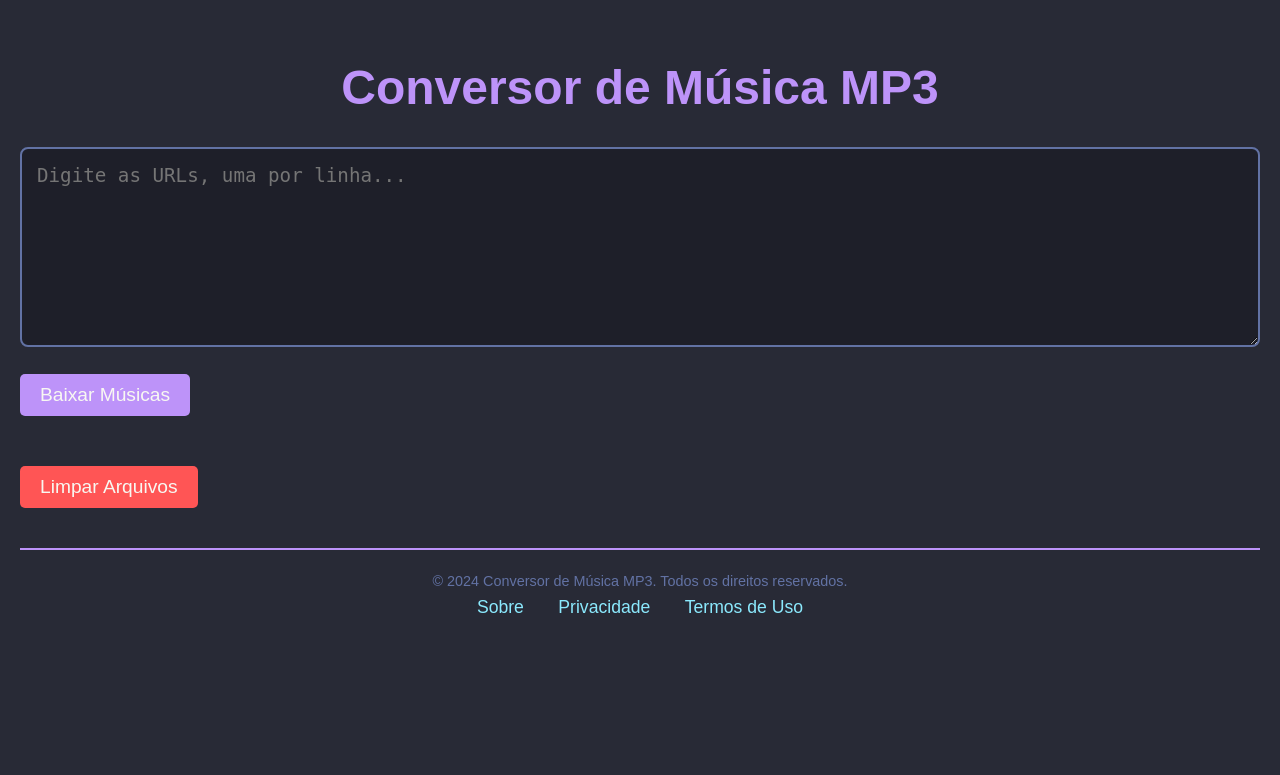
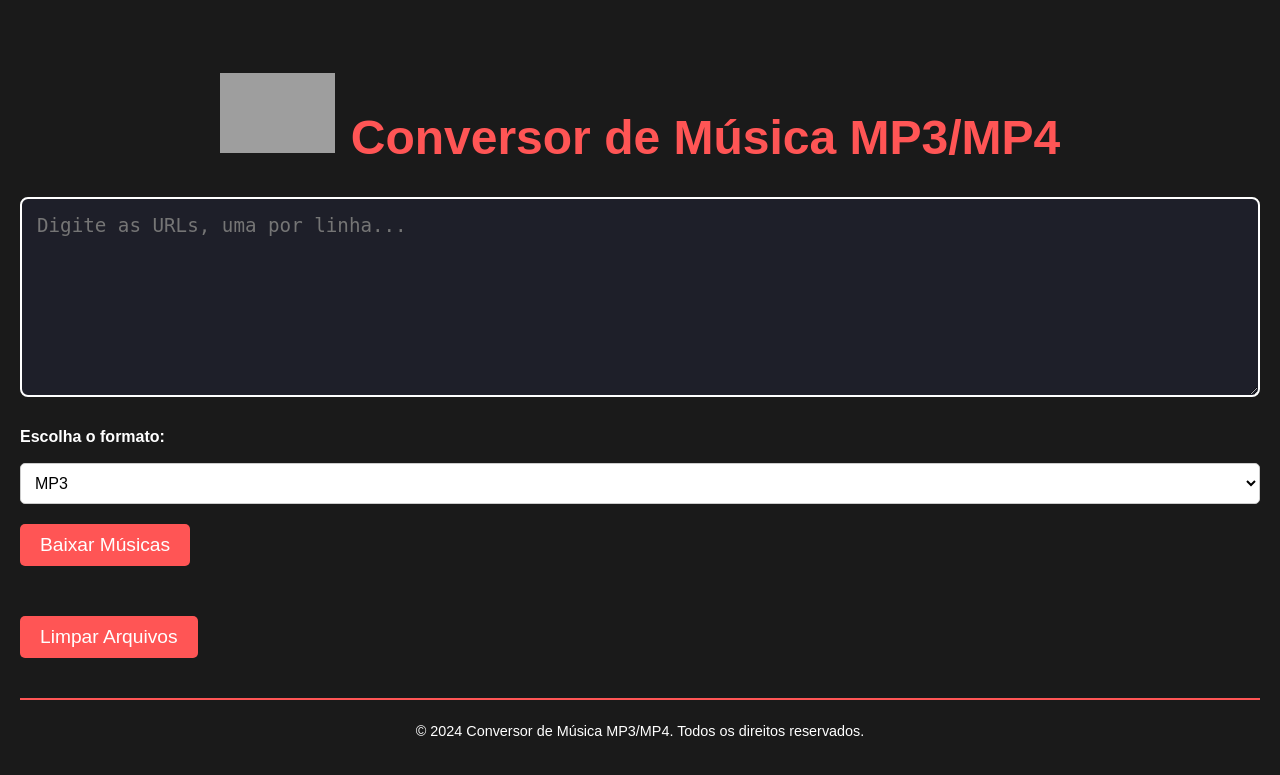
Before and after one commit to MrHoneys/ConversorMP3, a Flask app: page / in a window 1280 px wide. Shown: the top 775 px of the page. Run offline with Flask 3, Linux system fonts and the light colour scheme; grey boxes are pictures that could not be loaded.

Commit message:
Add files via upload

```diff
--- a/app.py
+++ b/app.py
@@ -10,21 +10,6 @@ app = Flask(__name__)
 TEMP_DIR = 'downloads'
 if not os.path.exists(TEMP_DIR):
     os.makedirs(TEMP_DIR)
-
-# Função para exibir a logo na inicialização (opcional)
-def exibir_logo():
-    print("""
-##############################################
-#                                            #
-#    Bem vindo ao Conversor de Música MP3    #
-#                                            #
-##############################################
-#                                            #
-#    Versão: 1.0                             #
-#    Criado pelo: Julio                      #
-#                                            #
-##############################################
-""")
 
 # Função para buscar informações do vídeo (nome da música, duração, plataforma)
 def get_video_info(url):
@@ -52,17 +37,25 @@ def get_video_info(url):
     }
 
 # Função para baixar a música e salvar no servidor
-def baixar_musica(url, progress_callback):
-    opcoes = {
-        'format': 'bestaudio/best',
-        'postprocessors': [{
-            'key': 'FFmpegExtractAudio',
-            'preferredcodec': 'mp3',
-            'preferredquality': '192',
-        }],
-        'outtmpl': os.path.join(TEMP_DIR, '%(title)s.%(ext)s'),  # Salva a música com o nome do título na pasta temporária
-        'progress_hooks': [progress_callback],  # Chama o callback de progresso
-    }
+def baixar_musica(url, formato, progress_callback):
+    if formato == "mp3":
+        opcoes = {
+            'format': 'bestaudio/best',
+            'postprocessors': [{
+                'key': 'FFmpegExtractAudio',
+                'preferredcodec': 'mp3',
+                'preferredquality': '192',
+            }],
+            'outtmpl': os.path.join(TEMP_DIR, '%(title)s.%(ext)s'),
+            'progress_hooks': [progress_callback],
+        }
+    elif formato == "mp4":
+        opcoes = {
+            'format': 'bestvideo+bestaudio/best',
+            'outtmpl': os.path.join(TEMP_DIR, '%(title)s.%(ext)s'),
+            'progress_hooks': [progress_callback],
+        }
+
     with yt_dlp.YoutubeDL(opcoes) as ydl:
         print(f"Baixando: {url}")
         ydl.download([url])
@@ -114,7 +107,9 @@ def buscar():
 @app.route('/baixar', methods=['POST'])
 def baixar():
     urls = request.form['urls']
+    formato = request.form['formato']  # Formato escolhido pelo usuário
     urls = urls.splitlines()  # Divide as URLs separadas por linha
+
     if not urls:
         return jsonify({"status": "erro", "message": "Nenhuma URL fornecida!"})
 
@@ -122,7 +117,7 @@ def baixar():
     threads = []
     for url in urls:
         if url.strip():  # Ignora URLs vazias
-            thread = threading.Thread(target=baixar_musica, args=(url.strip(), progresso_hook))
+            thread = threading.Thread(target=baixar_musica, args=(url.strip(), formato, progresso_hook))
             thread.start()
             threads.append(thread)
 
@@ -142,5 +137,4 @@ def limpar():
 
 # Iniciar a aplicação Flask
 if __name__ == '__main__':
-    exibir_logo()
     app.run(host='0.0.0.0', port=5000, debug=True)
--- a/static/style.css
+++ b/static/style.css
@@ -1,16 +1,16 @@
-/* Definindo as cores principais do tema Dracula */
+/* Definindo as cores principais com branco, azul e vermelho */
 :root {
-    --background: #282a36;  /* Fundo escuro */
-    --foreground: #f8f8f2;  /* Texto claro */
+    --background: #1a1a1a;  /* Fundo escuro para destacar o conteúdo */
+    --foreground: #ffffff;  /* Texto branco */
     --selection: #44475a;   /* Cor de seleção */
-    --comment: #6272a4;     /* Comentários */
-    --cyan: #8be9fd;        /* Cyan */
-    --green: #50fa7b;       /* Verde */
-    --orange: #ffb86c;      /* Laranja */
-    --pink: #ff79c6;        /* Rosa */
-    --purple: #bd93f9;      /* Roxo */
-    --red: #ff5555;         /* Vermelho */
-    --yellow: #f1fa8c;      /* Amarelo */
+    --comment: white;     /* Comentários em azul */
+    --cyan: #8be9fd;        /* Azul claro */
+    --green: #50fa7b;       /* Verde (não utilizado nesse esquema, mas mantido) */
+    --orange: #ffb86c;      /* Laranja (não utilizado) */
+    --pink: #ff79c6;        /* Rosa (não utilizado) */
+    --purple: #bd93f9;      /* Roxo (não utilizado) */
+    --red: #ff5555;         /* Vermelho para destacar alertas e botões */
+    --yellow: #f1fa8c;      /* Amarelo (não utilizado) */
 }
 
 /* Resetando o padding e margin para garantir consistência */
@@ -34,7 +34,7 @@ body {
 /* Título principal */
 h1 {
     text-align: center;
-    color: var(--purple);
+    color: var(--red);  /* Vermelho para o título */
     margin-top: 50px;
     font-size: 3rem;
 }
@@ -54,13 +54,13 @@ textarea {
 }
 
 textarea:focus {
-    border-color: var(--cyan);
+    border-color: var(--cyan);  /* Azul claro quando em foco */
     outline: none;
 }
 
 /* Botões */
 button {
-    background-color: var(--purple);
+    background-color: var(--red);  /* Vermelho para botões */
     color: var(--foreground);
     font-size: 1.2rem;
     padding: 10px 20px;
@@ -72,27 +72,28 @@ button {
 }
 
 button:hover {
-    background-color: var(--pink);
+    background-color: var(--cyan);  /* Azul claro ao passar o mouse */
 }
 
-/* Barra de progresso */
-#progressContainer {
-    margin-top: 30px;
-    width: 100%;
-    background-color: var(--selection);
-    border-radius: 10px;
-    display: none;
+/* Estilos para o cabeçalho */
+.header {
+    display: flex;
+    justify-content: center;
+    align-items: center;
+    margin-top: 50px;
 }
 
-#progressBar {
-    height: 30px;
-    background-color: var(--green);
-    border-radius: 10px;
-    color: var(--foreground);
-    text-align: center;
-    line-height: 30px;
-    font-weight: bold;
+h1 {
+    color: var(--red);
+    font-size: 3rem;
+    margin-left: 16px;
 }
+
+.emoji {
+    width: 115px; /* Tamanho do emoji */
+    height: 80px; /* Tamanho do emoji */
+}
+
 
 /* Links de download */
 #linksDownload {
@@ -109,12 +110,12 @@ button:hover {
 }
 
 #linksDownload a:hover {
-    color: var(--yellow);
+    color: var(--red);  /* Vermelho no hover */
 }
 
 /* Botão Limpar */
 #limparBtn {
-    background-color: var(--red);
+    background-color: var(--red);  /* Vermelho para o botão Limpar */
     color: var(--foreground);
     font-size: 1.2rem;
     padding: 10px 20px;
@@ -126,7 +127,7 @@ button:hover {
 }
 
 #limparBtn:hover {
-    background-color: var(--orange);
+    background-color: var(--cyan);  /* Azul ao passar o mouse */
 }
 
 /* Estilo para mensagens de erro ou sucesso */
@@ -139,11 +140,121 @@ button:hover {
 }
 
 .alert.success {
-    background-color: var(--green);
+    background-color: var(--green);  /* Verde para sucesso */
     color: var(--background);
 }
 
 .alert.error {
-    background-color: var(--red);
+    background-color: var(--red);  /* Vermelho para erro */
     color: var(--background);
 }
+
+#progressContainer {
+    width: 100%;
+    background-color: #f3f3f3;
+    border-radius: 5px;
+    margin-top: 20px;
+    display: none;
+}
+
+#progressBar {
+    width: 0;
+    height: 30px;
+    background-color: var(--cyan);  /* Azul para a barra de progresso */
+    text-align: center;
+    color: white;
+    line-height: 30px;
+    border-radius: 5px;
+}
+
+/* Estilos para o footer */
+footer {
+    background-color: var(--background);  /* Fundo escuro */
+    color: var(--foreground);             /* Texto claro */
+    padding: 20px 0;
+    text-align: center;
+    margin-top: 40px;
+    border-top: 2px solid var(--red);  /* Vermelho para a borda superior */
+}
+
+footer a {
+    color: var(--cyan);
+    text-decoration: none;
+    margin: 0 15px;
+    font-size: 1.1rem;
+    transition: color 0.3s ease;
+}
+
+footer a:hover {
+    color: var(--red);  /* Vermelho no hover */
+}
+
+footer .footer-text {
+    font-size: 0.9rem;
+    color: var(--comment);
+}
+
+/* Estilo para o aviso de cuidado */
+.alert-warning {
+    background-color: var(--cyan);  /* Azul claro para a mensagem de alerta */
+    color: var(--background);       /* Texto branco */
+    font-size: 1rem;
+    padding: 20px;
+    margin-top: 20px;
+    border-radius: 8px;
+    text-align: center;
+    font-weight: bold;
+}
+
+.alert-warning a {
+    color: var(--background);
+    text-decoration: underline;
+    transition: color 0.3s ease;
+}
+
+.alert-warning a:hover {
+    color: var(--red);  /* Vermelho para links ao passar o mouse */
+}
+
+/* Estilos para o label */
+label[for="formato"] {
+    font-size: 16px;
+    font-weight: bold;
+    color: var(--foreground);
+    margin-bottom: 8px;
+    display: block; /* Faz com que o label ocupe a linha inteira */
+    margin-top: 20px;
+}
+
+/* Estilos para o select */
+select#formato {
+    width: 100%;
+    padding: 10px;
+    font-size: 16px;
+    margin-top: 5px;
+    border: 1px solid #ccc;
+    border-radius: 5px;
+    background-color: #fff;
+    color: black;
+    cursor: pointer;
+    transition: border-color 0.3s ease;
+}
+
+/* Estilo para o select quando em foco (ao clicar) */
+select#formato:focus {
+    border-color: var(--cyan);  /* Azul no foco */
+    outline: none; /* Remove o contorno padrão do navegador */
+}
+
+/* Estilos para as opções do select */
+select#formato option {
+    padding: 10px;
+    font-size: 16px;
+    color: black;
+    background-color: #fff;
+}
+
+/* Efeito hover para as opções */
+select#formato option:hover {
+    background-color: #f3f3f3;
+}
--- a/templates/index.html
+++ b/templates/index.html
@@ -3,68 +3,36 @@
 <head>
     <meta charset="UTF-8">
     <meta name="viewport" content="width=device-width, initial-scale=1.0">
-    <title>Conversor de Música MP3</title>
+    <title>Conversor de Música MP3/MP4</title>
     <link rel="stylesheet" href="{{ url_for('static', filename='style.css') }}">
-    <style>
-        #progressContainer {
-            width: 100%;
-            background-color: #f3f3f3;
-            border-radius: 5px;
-            margin-top: 20px;
-            display: none;
-        }
-        #progressBar {
-            width: 0;
-            height: 30px;
-            background-color: #4caf50;
-            text-align: center;
-            color: white;
-            line-height: 30px;
-            border-radius: 5px;
-        }
-
-        /* Estilos para o footer */
-        footer {
-            background-color: #282a36;  /* Fundo escuro */
-            color: #f8f8f2;             /* Texto claro */
-            padding: 20px 0;
-            text-align: center;
-            margin-top: 40px;
-            border-top: 2px solid var(--purple);
-        }
-
-        footer a {
-            color: var(--cyan);
-            text-decoration: none;
-            margin: 0 15px;
-            font-size: 1.1rem;
-            transition: color 0.3s ease;
-        }
-
-        footer a:hover {
-            color: var(--yellow);
-        }
-
-        footer .footer-text {
-            font-size: 0.9rem;
-            color: var(--comment);
-        }
-    </style>
 </head>
 <body>
     <div class="container">
-        <h1>Conversor de Música MP3</h1>
+        <div class="header">
+            <img src="https://www.imagensanimadas.com/data/media/300/emoticon-e-smiley-natal-imagem-animada-0228.gif" alt="Emoji animado" class="emoji">
+            <h1>Conversor de Música MP3/MP4</h1>
+        </div>
 
         <textarea id="urls" placeholder="Digite as URLs, uma por linha..." rows="10"></textarea>
+
+        <label for="formato">Escolha o formato:</label>
+        <select id="formato" name="formato">
+            <option value="mp3">MP3</option>
+            <option value="mp4">MP4</option>
+        </select>
+
         <button id="baixarBtn">Baixar Músicas</button>
 
         <div id="progressContainer">
             <div id="progressBar">0%</div>
         </div>
 
-        <div id="linksDownload">
-            <!-- Links de arquivos para download -->
+        <div id="loadingMessage" class="alert-warning" style="display:none;">
+            <span>Ainda estamos finalizando...</span>
+            <img src="https://www.imagensanimadas.com/data/media/300/emoticon-e-smiley-natal-imagem-animada-0189.gif" alt="Emoticon animado" style="width: 40px; height: 40px; vertical-align: middle; margin-left: 10px;">
         </div>
+
+        <div id="linksDownload"></div>
 
         <!-- Botão de Limpar -->
         <button id="limparBtn">Limpar Arquivos</button>
@@ -72,12 +40,7 @@
 
     <footer>
         <div class="footer-text">
-            <p>&copy; 2024 Conversor de Música MP3. Todos os direitos reservados.</p>
-        </div>
-        <div>
-            <a href="#">Sobre</a>
-            <a href="#">Privacidade</a>
-            <a href="#">Termos de Uso</a>
+            <p>&copy; 2024 Conversor de Música MP3/MP4. Todos os direitos reservados.</p>
         </div>
     </footer>
 
@@ -86,22 +49,22 @@
         $(document).ready(function() {
             $('#baixarBtn').click(function() {
                 var urls = $('#urls').val();
+                var formato = $('#formato').val();  // Obter o formato escolhido
 
                 if (!urls.trim()) {
                     alert("Por favor, insira pelo menos uma URL.");
                     return;
                 }
 
-                // Exibe a barra de progresso
+                // Exibe a barra de progresso e a mensagem de carregamento
                 $('#progressContainer').show();
+                $('#loadingMessage').show();
 
                 $.ajax({
                     url: '/baixar',
                     type: 'POST',
-                    data: { 'urls': urls },
+                    data: { 'urls': urls, 'formato': formato },  // Envia o formato junto
                     success: function(response) {
-                        alert(response.message);
-
                         // Exibe links de download para o usuário
                         if (response.status === "sucesso") {
                             $('#linksDownload').html('');
@@ -115,13 +78,23 @@
                         // Finaliza a barra de progresso
                         $('#progressBar').css('width', '100%');
                         $('#progressBar').text('100%');
+
+                        // Simula um pequeno atraso para garantir que o download está realmente finalizado
+                        setTimeout(function() {
+                            // Exibe o alerta de conclusão após o atraso
+                            alert("Download concluído com sucesso!");
+
+                            // Oculta a mensagem de carregamento após o download ser concluído
+                            $('#loadingMessage').hide();
+                        }, 1000); // Simula um atraso de 1 segundo após atingir 100%
                     },
                     error: function(error) {
                         alert("Erro ao iniciar o download.");
+                        $('#loadingMessage').hide();  // Ocultar a mensagem em caso de erro
                     }
                 });
 
-                // Simula o progresso da barra de forma fictícia (a barra pode ser ajustada de acordo com o progresso real)
+                // Simula o progresso da barra de forma fictícia
                 let progress = 0;
                 let interval = setInterval(function() {
                     if (progress < 100) {
@@ -134,7 +107,6 @@
                 }, 500);
             });
 
-            // Função para limpar arquivos após o download
             $('#limparBtn').click(function() {
                 $.ajax({
                     url: '/limpar',
```
